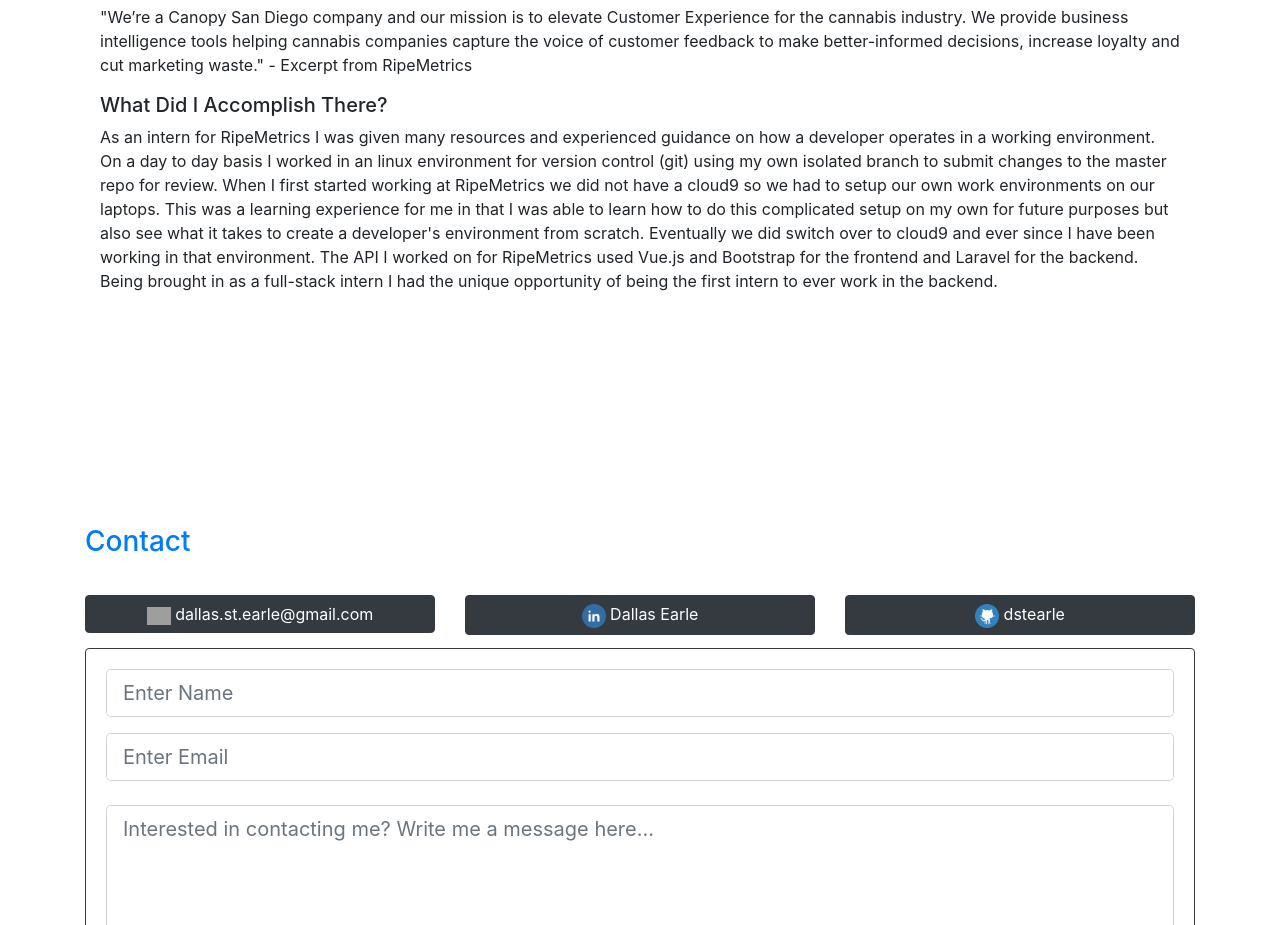
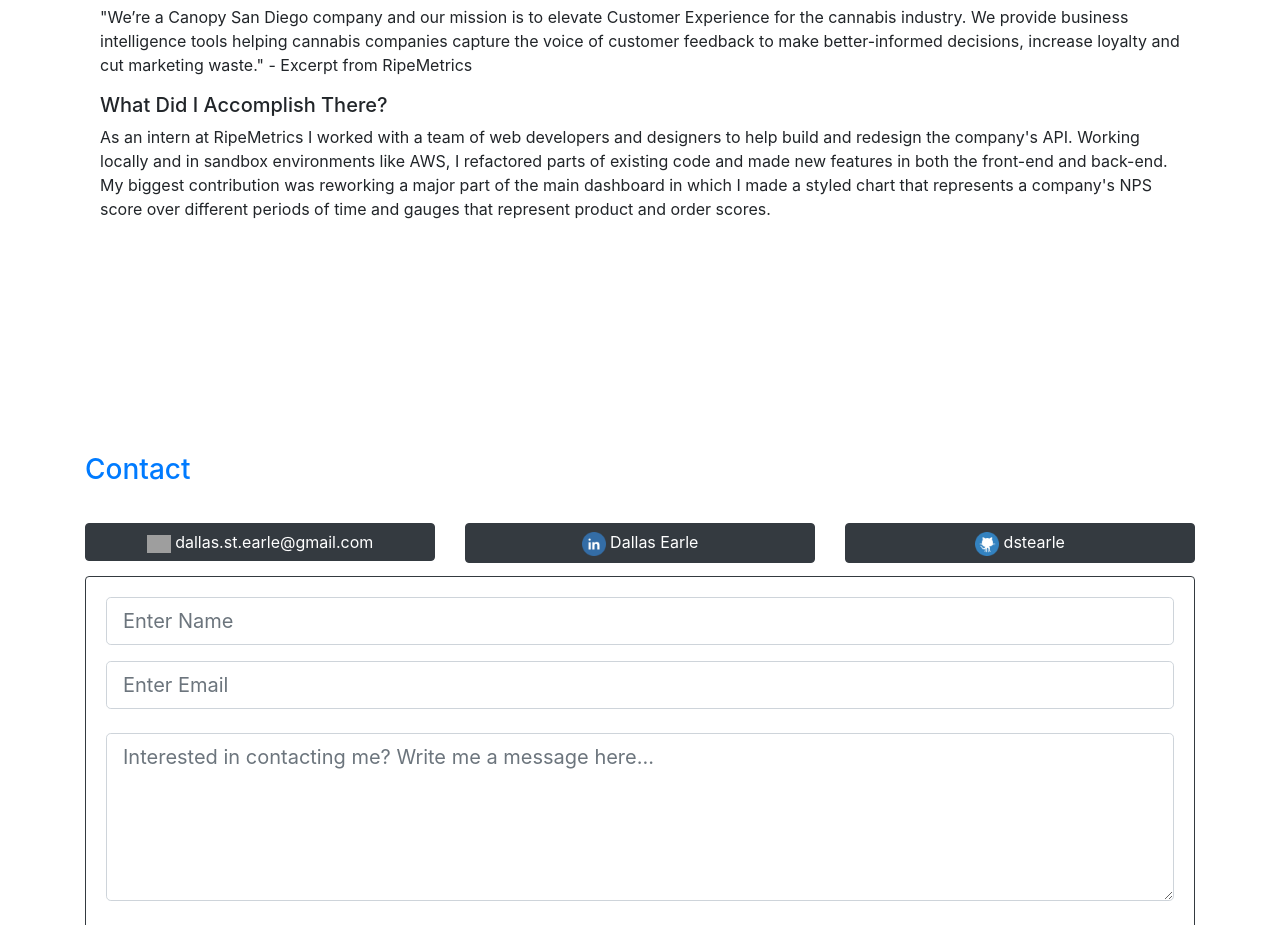
Before and after one commit to dstearle/my-portfolio, a Vue app: page / in a window 1280 px wide. Shown: the part 2640-3565 px from the top of the page. Built offline with nearby package versions, Linux system fonts and the light colour scheme; grey boxes are pictures that could not be loaded.

Commit message:
Rewrote part of RipeMetrics area

```diff
--- a/src/components/portfolioBody/experience/employment/RipeMetrics.vue
+++ b/src/components/portfolioBody/experience/employment/RipeMetrics.vue
@@ -14,7 +14,7 @@
                         <img src="./../../../../assets/images/ripeMetricsLogo.png" class="companyLogo">
                     </div>
 
-                    <!-- Stretched Hyperlink To RM Website -->
+                    <!-- Stretched Hyperlink To Company Website -->
                     <a href="https://ripemetrics.com/" class="stretched-link"></a>
 
                 </div>
@@ -54,7 +54,9 @@
             <h5>Who Are RipeMetrics?</h5>
 
             <p>
-                "We’re a Canopy San Diego company and our mission is to elevate Customer Experience for the cannabis industry. We provide business intelligence tools helping cannabis companies capture the voice of customer feedback to make better-informed decisions, increase loyalty and cut marketing waste." - Excerpt from RipeMetrics
+                "We’re a Canopy San Diego company and our mission is to elevate Customer Experience for the cannabis industry.
+                We provide business intelligence tools helping cannabis companies capture the voice of customer feedback to make better-informed decisions, increase loyalty and cut marketing waste."
+                - Excerpt from RipeMetrics
             </p>
 
         </div>
@@ -65,7 +67,10 @@
             <h5>What Did I Accomplish There?</h5>
 
             <p>
-                As an intern for RipeMetrics I was given many resources and experienced guidance on how a developer operates in a working environment. On a day to day basis I worked in an linux environment for version control (git) using my own isolated branch to submit changes to the master repo for review. When I first started working at RipeMetrics we did not have a cloud9 so we had to setup our own work environments on our laptops. This was a learning experience for me in that I was able to learn how to do this complicated setup on my own for future purposes but also see what it takes to create a developer's environment from scratch. Eventually we did switch over to cloud9 and ever since I have been working in that environment. The API I worked on for RipeMetrics used Vue.js and Bootstrap for the frontend and Laravel for the backend. Being brought in as a full-stack intern I had the unique opportunity of being the first intern to ever work in the backend.
+                As an intern at RipeMetrics I worked with a team of web developers and designers to help build and redesign the company's API.
+                Working locally and in sandbox environments like AWS, I refactored parts of existing code and made new features in both the front-end and back-end.
+                My biggest contribution was reworking a major part of the main dashboard in which I made a styled chart that represents a company's NPS score over different periods
+                of time and gauges that represent product and order scores.
             </p>
 
         </div>
```
